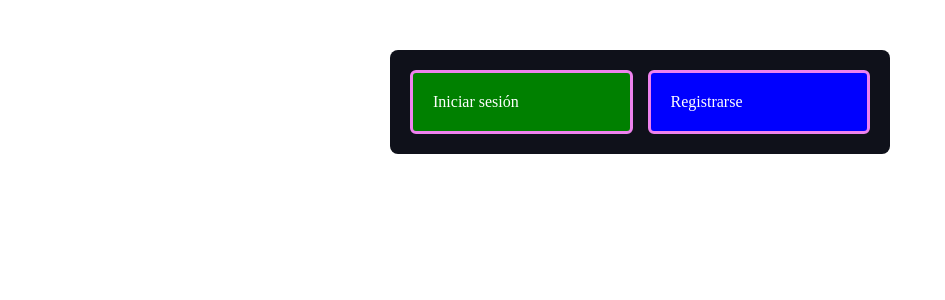
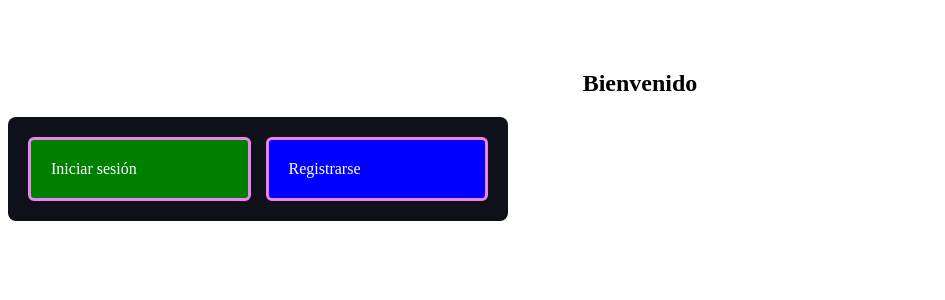
Before and after one commit to maxi-aguero/frontendpromedio, a React (Vite) app: page / in a window 1280 px wide. Shown: the top 300 px of the page, without its empty margins (0-945 px from the left). Built offline with nearby package versions, Linux system fonts and the light colour scheme.

Commit message:
indexpage v004

```diff
--- a/src/pages/Index.jsx
+++ b/src/pages/Index.jsx
@@ -3,7 +3,8 @@ import IndexButton from "../components/IndexButton.jsx";
 
 function Index() {
     return (
-        <div style={{ display: "flex", flexDirection: "column", alignItems: "center", marginTop: "50px", padding: "0 20px" }}>
+        <div style={{ display: "flex", flexDirection: "column", width: "100%", marginTop: "50px" }}>
+            <h2 style={{ textAlign: "center" }}>Bienvenido</h2>
             <IndexContainer color="#0f111a">
                 <IndexButton texto="Iniciar sesión" color="green" to="/login" />
                 <IndexButton texto="Registrarse" color="blue" to="/register" />
```
